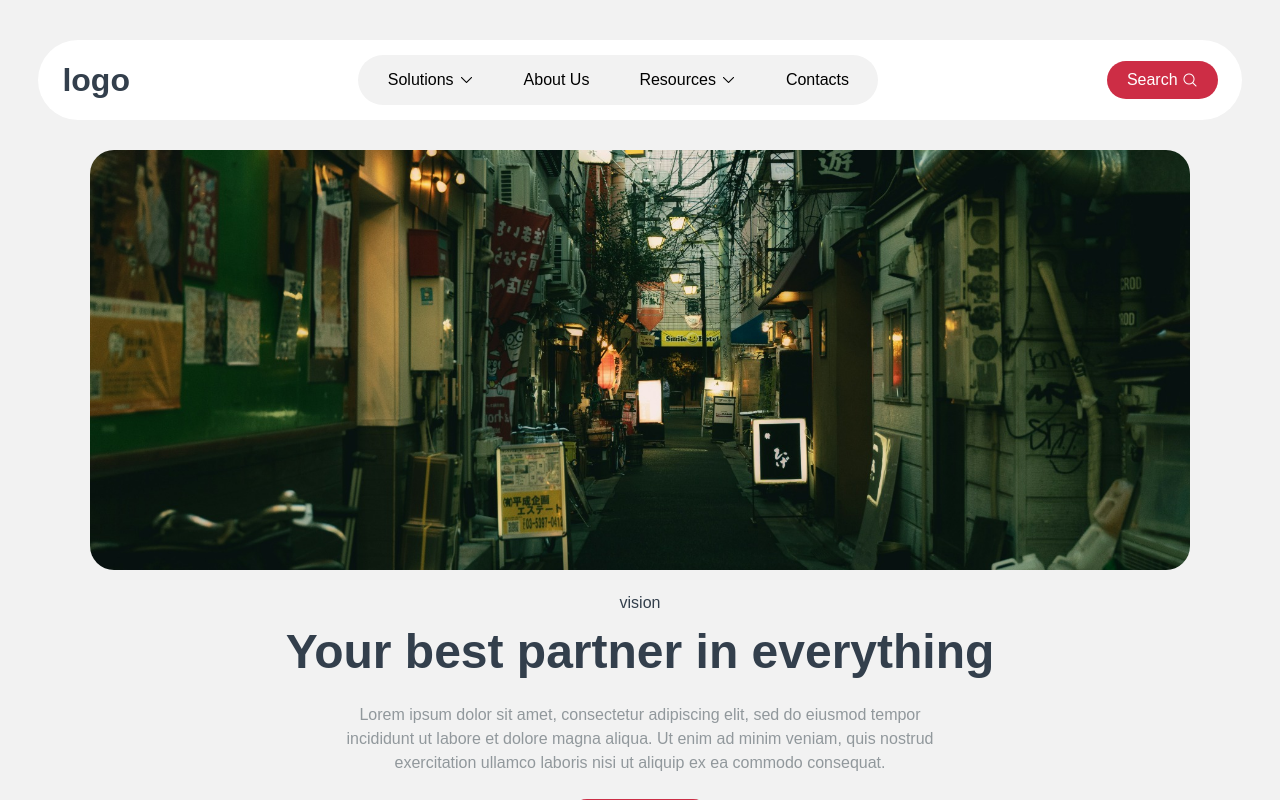
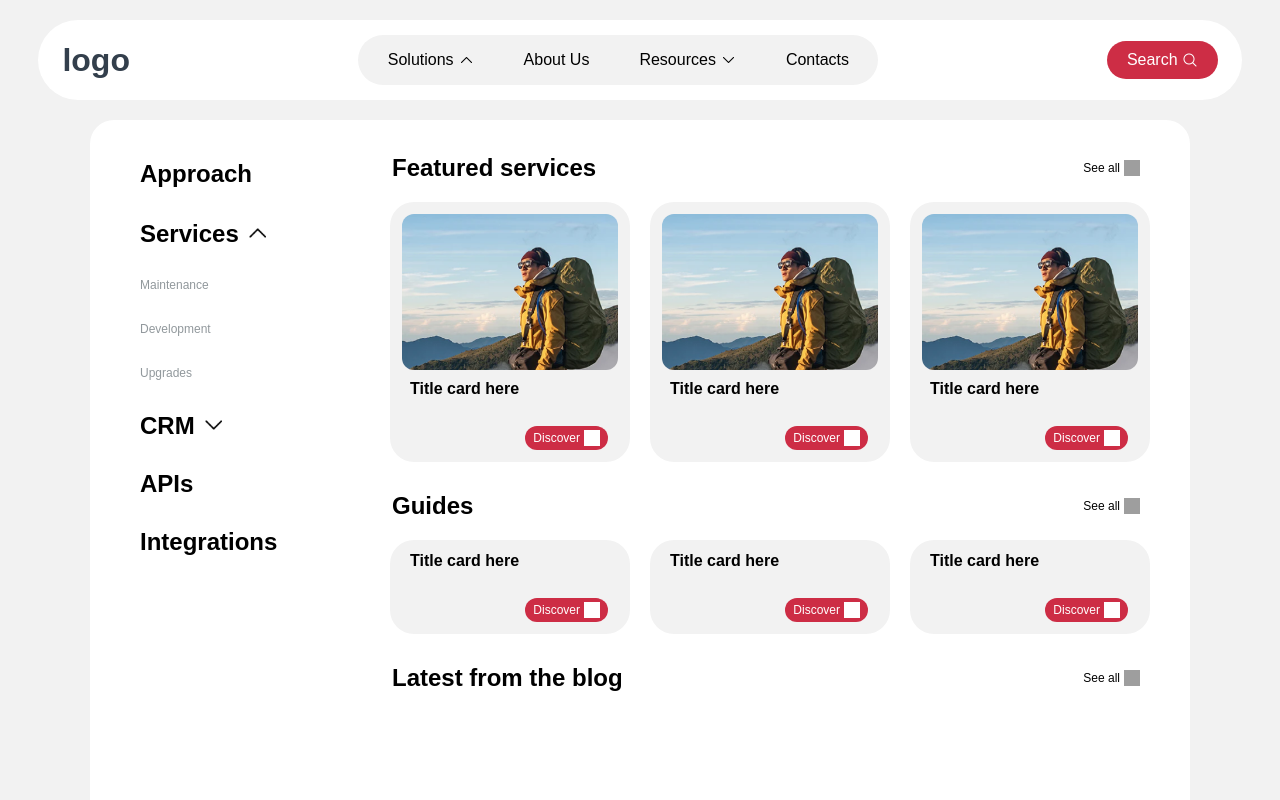
Before and after one commit to IlBardoHammer/zaki-project, a React (Vite) app: page / in a window 1280 px wide. Both pictures are taken after a click on the button "Solutions". Shown: the top 800 px of the page. Built offline with nearby package versions, Linux system fonts and the light colour scheme; grey boxes are pictures that could not be loaded.

Commit message:
Modificato card button cheadesso accetta le varianti, e creato il megamenu

```diff
--- a/src/components/Button.jsx
+++ b/src/components/Button.jsx
@@ -2,7 +2,7 @@ import '../styles/components/Button.scss';
 
 import '../styles/components/Button.scss';
 
-const Button = ({ children, variant, icon, buttonSize, iconPosition, iconSize, className, altColor, iconColor }) => {
+const Button = ({ children, variant, icon, buttonSize, iconPosition, iconSize, className, altColor, iconColor, onClick }) => {
   const iconClassColor = iconColor === 'white' ? 'button__icon--white' : iconColor === 'grey' ? 'button__icon--gray' : iconColor === 'accent' ? 'button__icon--accent' : '';
   const sizeClass = buttonSize === 'small' ? 'button__small' : '';
   const iconSizeClass = `button__icon--${iconSize}`;
@@ -13,7 +13,7 @@ const Button = ({ children, variant, icon, buttonSize, iconPosition, iconSize, c
   const buttonClass = `button ${variant} ${sizeClass} ${altTextClass} ${className || ''}`.trim();
 
   return (
-    <button className={buttonClass}>
+    <button className={buttonClass} onClick={onClick}>
       {icon && iconPosition === 'before' && (
         <img src={icon} alt="" className={`button__icon  ${iconClassColor} ${iconSizeClass} button__icon--before`} />
       )}
--- a/src/components/Card.jsx
+++ b/src/components/Card.jsx
@@ -1,18 +1,31 @@
 import '../styles/components/Card.scss';
-import img from "../assets/img-card.png";
 import Button from "./Button.jsx";
 import iconChevronRight from "../assets/icon/ChevronRight.png";
 
-const Card = ({ color, children }) => {
+const Card = ({ color, children, img }) => {
+  const cardColor = color === 'grey' ? 'card__grey' : '';
+
+  const hasText = children !== undefined && children !== null;
+  const cardClass = `card ${cardColor} ${hasText ? '' : 'card__no-text'}`;
+
   return (
-    <section className="card">
-      <img className="card__img" src={ img } alt="img-card"/>
+    <section className={cardClass}>
+      {img && <img className="card__img" src={img} alt="img-card" />}
       <h4 className="card__title">Title card here</h4>
-      <p className="card__p">{ children }</p>
-      <Button variant="primary" buttonSize="small" icon={ iconChevronRight } iconPosition="after" iconSize="xs"
-               className="card__button" iconColor="white">Discover</Button>
+      {hasText && <p className="card__p">{children}</p>}
+      <Button
+        variant="primary"
+        buttonSize="small"
+        icon={iconChevronRight}
+        iconPosition="after"
+        iconSize="xs"
+        className="card__button"
+        iconColor="white"
+      >
+        Discover
+      </Button>
     </section>
-  )
-}
+  );
+};
 
 export default Card;
--- a/src/components/Header.jsx
+++ b/src/components/Header.jsx
@@ -1,21 +1,34 @@
 import '../styles/components/Header.scss';
 import Button from "./Button.jsx";
 import iconChevronDown from "../assets/icon/ChevronDown.png";
+import iconChevronUp from "../assets/icon/ChevronUp.png"; // Assicurati di avere questa icona
+
 import iconSearch from "../assets/icon/Search.png";
-
+import { useState } from "react";
+import Megamenu from "./Megamenu.jsx";
 
 const Header = () => {
+  const [ isMegaMenuOpen, setMegaMenuOpen ] = useState(false);
+
+  const toggleMegaMenu = () => {
+    setMegaMenuOpen( !isMegaMenuOpen);
+  };
   return (
+    <>
       <header className="header">
         <h2 className="header__logo">logo</h2>
         <nav className="header__menu-container">
-        <Button variant="alt" icon={ iconChevronDown } iconPosition="after">Solutions</Button>
+          <Button onClick={ toggleMegaMenu } variant="alt" icon={isMegaMenuOpen ? iconChevronUp : iconChevronDown}
+                  iconPosition="after">Solutions</Button>
           <Button variant="alt">About Us</Button>
           <Button variant="alt" icon={ iconChevronDown } iconPosition="after">Resources</Button>
           <Button variant="alt">Contacts</Button>
         </nav>
         <Button variant="primary" icon={ iconSearch } iconPosition="after" iconColor="white">Search</Button>
       </header>
+      { isMegaMenuOpen && <Megamenu/> }
+    </>
+
   )
 
 }
--- /dev/null
+++ b/src/components/Megamenu.jsx
@@ -0,0 +1,57 @@
+import "../styles/components/Megamenu.scss";
+import iconChevronUp from "../assets/icon/ChevronUp.png";
+import iconChevronDown from "../assets/icon/ChevronDown.png";
+import iconChevronRight from "../assets/icon/ChevronRight.png";
+import defaultImg from "../assets/img-card.png";
+import Button from "./Button.jsx";
+import Card from "./Card.jsx";
+
+const Megamenu = () => {
+  return (
+    <section className="megamenu">
+      <menu className="megamenu__sidebar">
+        <h2>Approach</h2>
+        <h2>Services<img className="megamenu__img" src={ iconChevronUp }/></h2>
+        <p className="megamenu__p">Maintenance</p>
+        <p className="megamenu__p">Development</p>
+        <p className="megamenu__p">Upgrades</p>
+        <h2>CRM<img className="megamenu__img" src={ iconChevronDown }/></h2>
+        <h2>APIs</h2>
+        <h2>Integrations</h2>
+      </menu>
+      <div className="megamenu__content">
+        <div className="megamenu__row">
+          <div className="megamenu__row-details">
+            <h2>Featured services</h2>
+            <Button variant="alt" iconPosition="after" icon={ iconChevronRight } buttonSize="small">See all</Button>
+          </div>
+          <div className="megamenu__row-cards">
+            <Card color="grey" img={ defaultImg }/>
+            <Card color="grey" img={ defaultImg }/>
+            <Card color="grey" img={ defaultImg }/>
+          </div>
+        </div>
+        <div className="megamenu__row">
+          <div className="megamenu__row-details">
+            <h2>Guides</h2>
+            <Button variant="alt" iconPosition="after" icon={ iconChevronRight } buttonSize="small">See all</Button>
+          </div>
+          <div className="megamenu__row-cards">
+            <Card color="grey"/>
+            <Card color="grey"/>
+            <Card color="grey"/>
+          </div>
+        </div>
+        <div className="megamenu__row">
+          <div className="megamenu__row-details">
+            <h2>Latest from the blog</h2>
+            <Button variant="alt" iconPosition="after" icon={ iconChevronRight } buttonSize="small">See all</Button>
+          </div>
+        </div>
+
+      </div>
+    </section>
+  )
+}
+
+export default Megamenu;
--- a/src/components/SectionCards.jsx
+++ b/src/components/SectionCards.jsx
@@ -1,5 +1,7 @@
 import Button from "./Button.jsx";
 import iconChevronRight from "../assets/icon/ChevronRight.png";
+import defaultImg from "../assets/img-card.png"; // Immagine di default, se presente
+
 import Card from "./Card.jsx";
 import '../styles/components/SectionCards.scss';
 
@@ -17,13 +19,13 @@ const SectionCards = ({ theme, title }) => {
                 iconColor="white">See all</Button>
       </div>
       <div className="sectionCards__container">
-        <Card>Lorem ipsum dolor sit amet, consectetur adipisicing elit. Aut consequuntur cum cupiditate dolorem earum,
+        <Card img={defaultImg}>Lorem ipsum dolor sit amet, consectetur adipisicing elit. Aut consequuntur cum cupiditate dolorem earum,
           exercitationem fuga in minima</Card>
-        <Card>Lorem ipsum dolor sit amet, consectetur adipisicing elit. Aut consequuntur cum cupiditate dolorem earum,
+        <Card img={defaultImg}>Lorem ipsum dolor sit amet, consectetur adipisicing elit. Aut consequuntur cum cupiditate dolorem earum,
           exercitationem fuga in minima</Card>
-        <Card>Lorem ipsum dolor sit amet, consectetur adipisicing elit. Aut consequuntur cum cupiditate dolorem earum,
+        <Card img={defaultImg}>Lorem ipsum dolor sit amet, consectetur adipisicing elit. Aut consequuntur cum cupiditate dolorem earum,
           exercitationem fuga in minima.</Card>
-        <Card>Lorem ipsum dolor sit amet, consectetur adipisicing elit. Aut consequuntur cum cupiditate dolorem earum,
+        <Card img={defaultImg}>Lorem ipsum dolor sit amet, consectetur adipisicing elit. Aut consequuntur cum cupiditate dolorem earum,
           exercitationem fuga in minima</Card>
       </div>
     </section>
--- a/src/styles/components/Button.scss
+++ b/src/styles/components/Button.scss
@@ -88,25 +88,5 @@
     &--accent {
       filter: invert(24%) sepia(91%) saturate(3746%) hue-rotate(333deg) brightness(96%) contrast(98%);
     }
-
-    &--xs {
-      width: $icon-size-xs;
-      height: $icon-size-xs;
-    }
-
-    &--s {
-      width: $icon-size-s;
-      height: $icon-size-s;
-    }
-
-    &--m {
-      width: 20px;
-      height: 20px;
-    }
-
-    &--l {
-      width: 24px;
-      height: 24px;
-    }
   }
 }
--- a/src/styles/components/Card.scss
+++ b/src/styles/components/Card.scss
@@ -11,7 +11,11 @@
   width: 240px;
   height: 298px;
   border-radius: 24px;
-  background-color: #FFFFFF;
+  background-color: $white;
+
+  &__grey {
+    background-color: $light-grey;
+  }
 
 
   &__img {
@@ -38,4 +42,9 @@
     margin-right: 10px;
     margin-top: 18px
   }
+
+  &__no-text {
+    height: auto;
+  }
+
 }
--- a/src/styles/components/Header.scss
+++ b/src/styles/components/Header.scss
@@ -6,7 +6,7 @@
   justify-content: space-between;
   padding: 0 24px;
   position: fixed;
-  top: 40px;
+  top: 20px;
   width: 94%;
   height: 80px;
   border-radius: $radius-xxl;
--- /dev/null
+++ b/src/styles/components/Megamenu.scss
@@ -0,0 +1,63 @@
+@import '../variables';
+@import '../main';
+
+.megamenu {
+  @include flex-row;
+  width: 1100px;
+  margin-top: 120px;
+  position: fixed;
+  background-color: $white;
+  border-radius: $radius-l;
+  height: 100vh;
+  z-index: 1;
+
+  &__sidebar {
+    @include flex-column;
+    margin-top: 80px;
+    justify-content: flex-start;
+    align-items: flex-start;
+    margin-left: 50px;
+    gap: 30px;
+    width: 20%;
+    height: 100vh;
+  }
+
+  &__content {
+    @include flex-column;
+    width: 80%;
+    height: 100vh;
+    gap: 30px;
+    margin-top: 68px;
+    justify-content: flex-start;
+  }
+
+  &__row {
+    @include flex-column;
+    width: 100%;
+  }
+
+  &__row-details {
+    @include flex-row;
+    width: 90%;
+    justify-content: space-between;
+  }
+
+  &__row-cards {
+    @include flex-row;
+    margin-top: 20px;
+    gap: 20px;
+  }
+
+  &__img {
+    width: $icon-size-m;
+    height: $icon-size-m;
+    position: relative;
+    top: 3px;
+    left: 6px;
+  }
+
+  &__p {
+    color: $dark-grey;
+    font-size: $body-s-font-size;
+  }
+}
```
Lines whose indentation alone changed are shown as unchanged.
